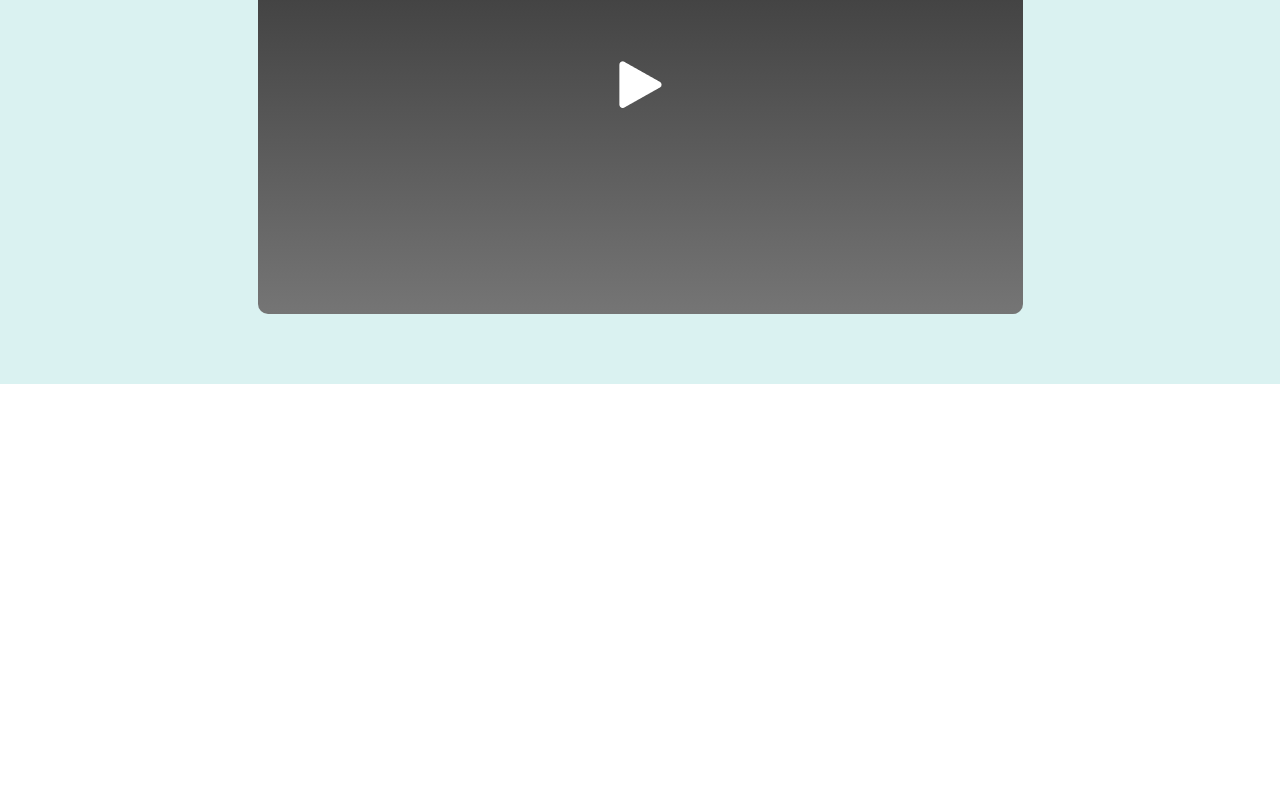
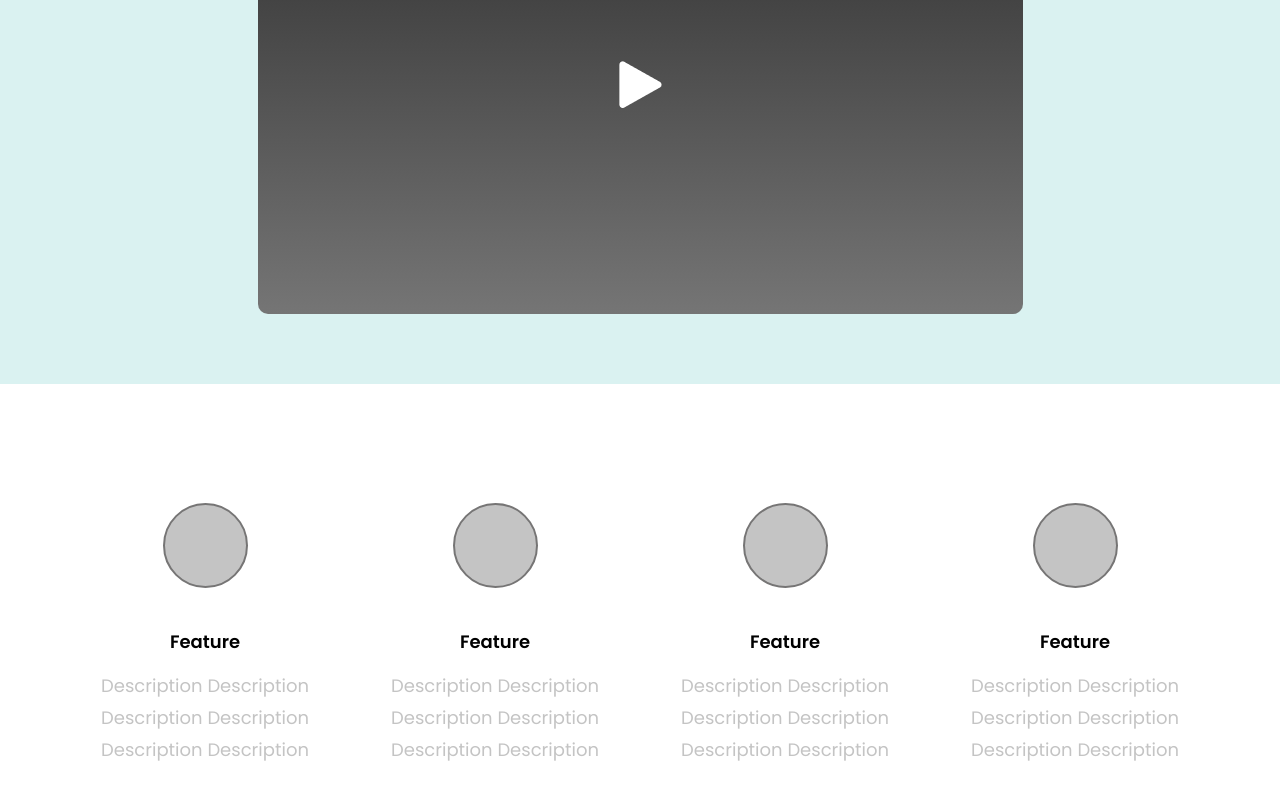
Before and after one commit to abhinashbhengra/react-ui-landing, a React (Vite) app: page / in a window 1280 px wide. Shown: the part 1116-1916 px from the top of the page. Before the commit the page ends 1500 px from the top, so only its background shows below. Built offline with nearby package versions, Linux system fonts and the light colour scheme.

Commit message:
component update

```diff
--- a/src/pages/Home.jsx
+++ b/src/pages/Home.jsx
@@ -1,4 +1,5 @@
 import React from "react";
+import Features from "../components/Features";
 import HeroSection from "../components/HeroSection";
 import LogoSection from "../components/LogoSection";
 import Navbar from "../components/Navbar";
@@ -11,6 +12,7 @@ const Home = () => {
       <HeroSection />
       <LogoSection />
       <VideoSection />
+      <Features />
     </>
   );
 };
```
